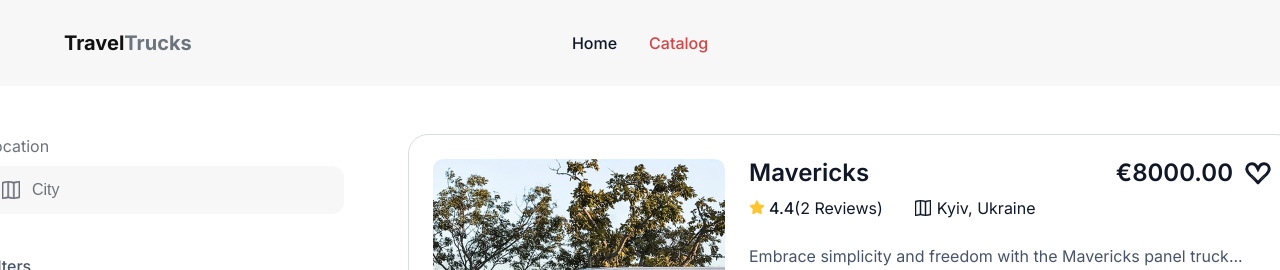
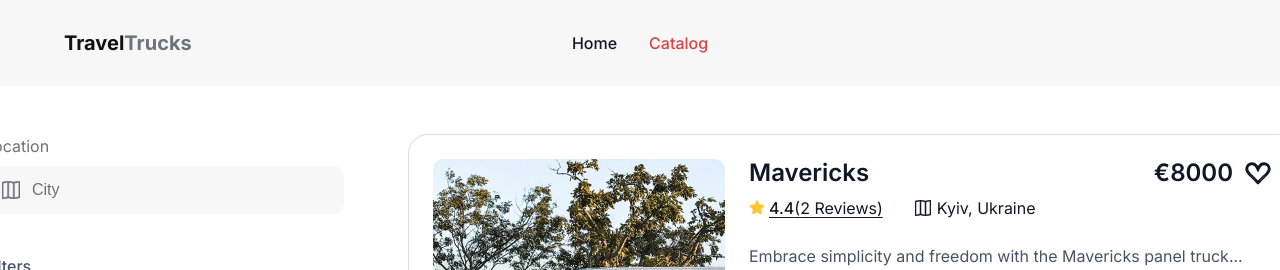
Before and after one commit to Sensei8760/travel-trucks, a Next.js app: page /catalog in a window 1280 px wide. Shown: the top 270 px of the page. Built offline with nearby package versions, Linux system fonts and the light colour scheme; no server answers.

Commit message:
fix style card n price

```diff
--- a/app/catalog/[id]/page.module.css
+++ b/app/catalog/[id]/page.module.css
@@ -53,6 +53,9 @@
     font-weight: 500;
     line-height: 1.5;
     color: var(--main);
+    text-decoration: underline;
+        text-underline-offset: 3px;
+        text-decoration-thickness: 1px;
 }
 
 .reviews {
@@ -61,12 +64,15 @@
     margin-right: 16px;
     font-weight: 400;
     line-height: 150%;
+    text-decoration: underline;
+        text-underline-offset: 3px;
+        text-decoration-thickness: 1px;
 }
 
 .locationWrap {
     display: inline-flex;
     align-items: center;
-    gap: 6px;
+    gap: 4px;
 }
 
 .map {
@@ -112,7 +118,6 @@
     color: var(--text);
 }
 
-/* ✅ КОЛОНКИ як у макеті (ліва 631px, права 448px) */
 .columns {
     margin-top: 60px;
 
--- a/components/CamperCard/CamperCard.module.css
+++ b/components/CamperCard/CamperCard.module.css
@@ -122,6 +122,9 @@
     font-weight: 500;
     line-height: 1.5;
     color: var(--main);
+    text-decoration: underline;
+        text-underline-offset: 3px;
+        text-decoration-thickness: 1px;
 }
 
 .reviews {
@@ -130,6 +133,9 @@
     margin-right: 16px;
     font-weight: 400;
         line-height: 150%;
+        text-decoration: underline;
+            text-underline-offset: 3px;
+            text-decoration-thickness: 1px;
 }
 
 .locationWrap {
--- a/components/CamperCard/CamperCard.tsx
+++ b/components/CamperCard/CamperCard.tsx
@@ -157,7 +157,7 @@ export default function CamperCard({ camper }: CamperCardProps) {
           <h3 className={styles.title}>{name}</h3>
 
           <div className={styles.rightTop}>
-            <span className={styles.price}>€{Number(price).toFixed(2)}</span>
+            <span className={styles.price}>€{Math.trunc(Number(price))}</span>
 
             <button
               type="button"
```
Also changed, not shown: app/catalog/[id]/page.tsx (+1 -8 lines), utils/storage.ts (deleted).
